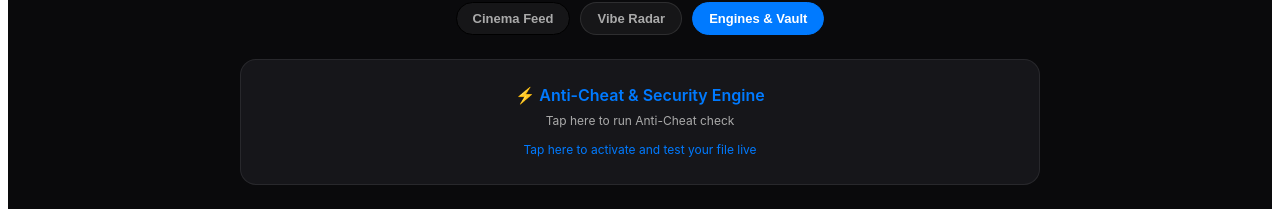
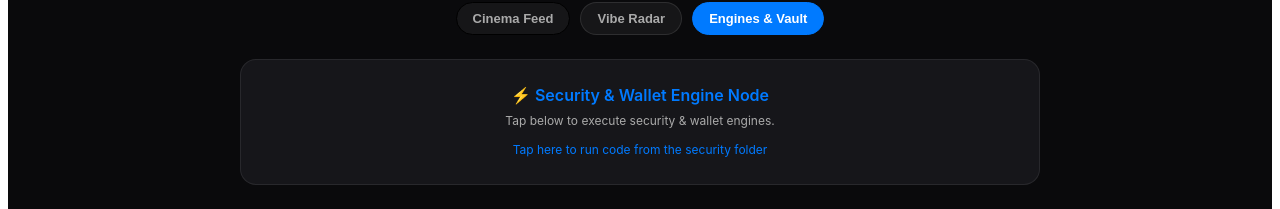
Before and after one commit to rayuwarmarayu22-byte/caches-app, a React (Vite) app: page / in a window 1280 px wide. Both pictures are taken after a click on the button "Engines & Vault". Shown: the part 111-320 px from the top of the page. Built offline with nearby package versions, Linux system fonts and the light colour scheme.

Commit message:
Update App.tsx

```diff
--- a/App.tsx
+++ b/App.tsx
@@ -1,22 +1,21 @@
 import React, { useState } from 'react';
 
-// Import your existing anti-cheat file to make it active
-import { verifyUserDevice, validateViewEngagement } from './antiCheat';
+// Import correctly from inside the security folder
+import { verifyUserDevice, validateViewEngagement } from './security/antiCheat';
+import { calculateViewEarnings, requestInstantWithdrawal } from './security/walletService';
 
 export default function App() {
   const [activeTab, setActiveTab] = useState<'feed' | 'radar' | 'vault'>('feed');
-  const [securityStatus, setSecurityStatus] = useState('Tap here to run Anti-Cheat check');
+  const [engineStatus, setEngineStatus] = useState('Tap below to execute security & wallet engines.');
 
-  // This function activates your anti-cheat file when clicked
-  const runAntiCheatCheck = () => {
-    const isDeviceSafe = verifyUserDevice('device_ytee_001', ['device_other_999']);
-    const isEngagementValid = validateViewEngagement({ viewDurationSeconds: 45, isBotPattern: false });
+  const runSecurityEngines = () => {
+    const deviceCheck = verifyUserDevice('device_ytee_001', []);
+    const earnings = calculateViewEarnings(100000);
 
-    if (isDeviceSafe && isEngagementValid) {
-      setSecurityStatus('✅ Anti-Cheat Active: Device Verified & Legitimate Streamer View Confirmed.');
-    } else {
-      setSecurityStatus('⚠️ Anti-Cheat Active: Anomaly Detected.');
-    }
+    setEngineStatus(
+      `🔒 Anti-Cheat Device Check: ${deviceCheck ? 'PASSED' : 'BLOCKED'} | ` +
+      `💰 Calculated Payout (100k Views): $${earnings}`
+    );
   };
 
   return (
@@ -53,23 +52,23 @@ export default function App() {
       <div style={styles.contentArea}>
         {activeTab === 'feed' && (
           <div style={styles.feedBox}>
-            <p style={styles.feedText}>🎬 Caches Cinema Feed Active</p>
-            <p style={styles.subText}>Streaming UK Drill visuals, high-end private jet sessions, and global culture.</p>
+            <p style={styles.feedText}>🎬 Keep the Blade on the Side (Official Visualizer)</p>
+            <p style={styles.subText}>Artist: Ytee • 142K views • Zero-Fee Stream</p>
           </div>
         )}
 
         {activeTab === 'radar' && (
           <div style={styles.feedBox}>
             <p style={styles.feedText}>🌍 Global Vibe Radar Active</p>
-            <p style={styles.subText}>London, Lagos, and Tokyo studio nodes synchronized.</p>
+            <p style={styles.subText}>London UK Drill & Lagos Afrobeats studio nodes synchronized.</p>
           </div>
         )}
 
         {activeTab === 'vault' && (
-          <div style={styles.feedBox} onClick={runAntiCheatCheck}>
-            <p style={styles.feedText}>⚡ Anti-Cheat & Security Engine</p>
-            <p style={styles.subText}>{securityStatus}</p>
-            <p style={{ ...styles.subText, color: '#007aff', marginTop: '12px' }}>Tap here to activate and test your file live</p>
+          <div style={styles.feedBox} onClick={runSecurityEngines}>
+            <p style={styles.feedText}>⚡ Security & Wallet Engine Node</p>
+            <p style={styles.subText}>{engineStatus}</p>
+            <p style={{ ...styles.subText, color: '#007aff', marginTop: '12px' }}>Tap here to run code from the security folder</p>
           </div>
         )}
       </div>
```
